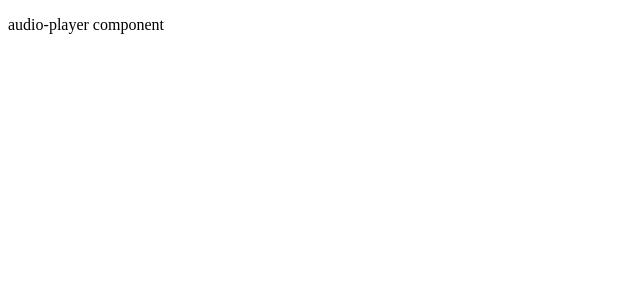
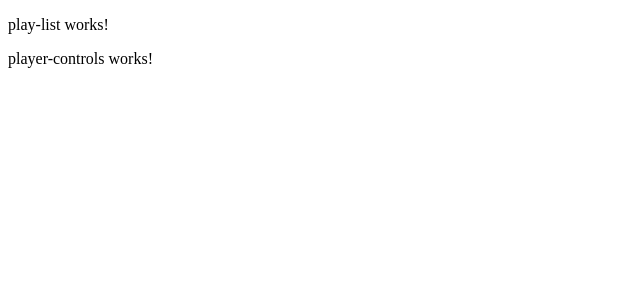
Before and after one commit to mosquerapaul/audio-player, an Angular app in the folder angular-player/: page / in a window 1280 px wide. Shown: the top 300 px of the page, without its empty margins (0-640 px from the left). Built offline with nearby package versions, Linux system fonts and the light colour scheme.

Commit message:
AudioPlayer structure created: - PlayList to list audio files - PlayerControls to allow user play, stop and jump back and forward

```diff
--- a/angular-player/src/app/audio-player/audio-player.module.ts
+++ b/angular-player/src/app/audio-player/audio-player.module.ts
@@ -1,11 +1,13 @@
 import { NgModule } from '@angular/core';
 import { CommonModule } from '@angular/common';
 import { AudioPlayerComponent } from './audio-player/audio-player.component';
+import { PlayerControlsComponent } from './player-controls/player-controls.component';
+import { PlayListComponent } from './play-list/play-list.component';
 
 
 
 @NgModule({
-  declarations: [AudioPlayerComponent],
+  declarations: [AudioPlayerComponent, PlayerControlsComponent, PlayListComponent],
   imports: [
     CommonModule
   ],
--- a/angular-player/src/app/audio-player/audio-player/audio-player.component.html
+++ b/angular-player/src/app/audio-player/audio-player/audio-player.component.html
@@ -1 +1,2 @@
-<p>audio-player component</p>
+<app-play-list></app-play-list>
+<app-player-controls></app-player-controls>
--- /dev/null
+++ b/angular-player/src/app/audio-player/play-list/play-list.component.html
@@ -0,0 +1 @@
+<p>play-list works!</p>
--- /dev/null
+++ b/angular-player/src/app/audio-player/play-list/play-list.component.ts
@@ -0,0 +1,15 @@
+import { Component, OnInit } from '@angular/core';
+
+@Component({
+  selector: 'app-play-list',
+  templateUrl: './play-list.component.html',
+  styleUrls: ['./play-list.component.scss']
+})
+export class PlayListComponent implements OnInit {
+
+  constructor() { }
+
+  ngOnInit() {
+  }
+
+}
--- /dev/null
+++ b/angular-player/src/app/audio-player/player-controls/player-controls.component.html
@@ -0,0 +1 @@
+<p>player-controls works!</p>
--- /dev/null
+++ b/angular-player/src/app/audio-player/player-controls/player-controls.component.ts
@@ -0,0 +1,15 @@
+import { Component, OnInit } from '@angular/core';
+
+@Component({
+  selector: 'app-player-controls',
+  templateUrl: './player-controls.component.html',
+  styleUrls: ['./player-controls.component.scss']
+})
+export class PlayerControlsComponent implements OnInit {
+
+  constructor() { }
+
+  ngOnInit() {
+  }
+
+}
```
Also changed, not shown: angular-player/src/app/audio-player/play-list/play-list.component.scss (added), angular-player/src/app/audio-player/player-controls/player-controls.component.scss (added), 2 other files (tests, documents, lock files or other folders).
